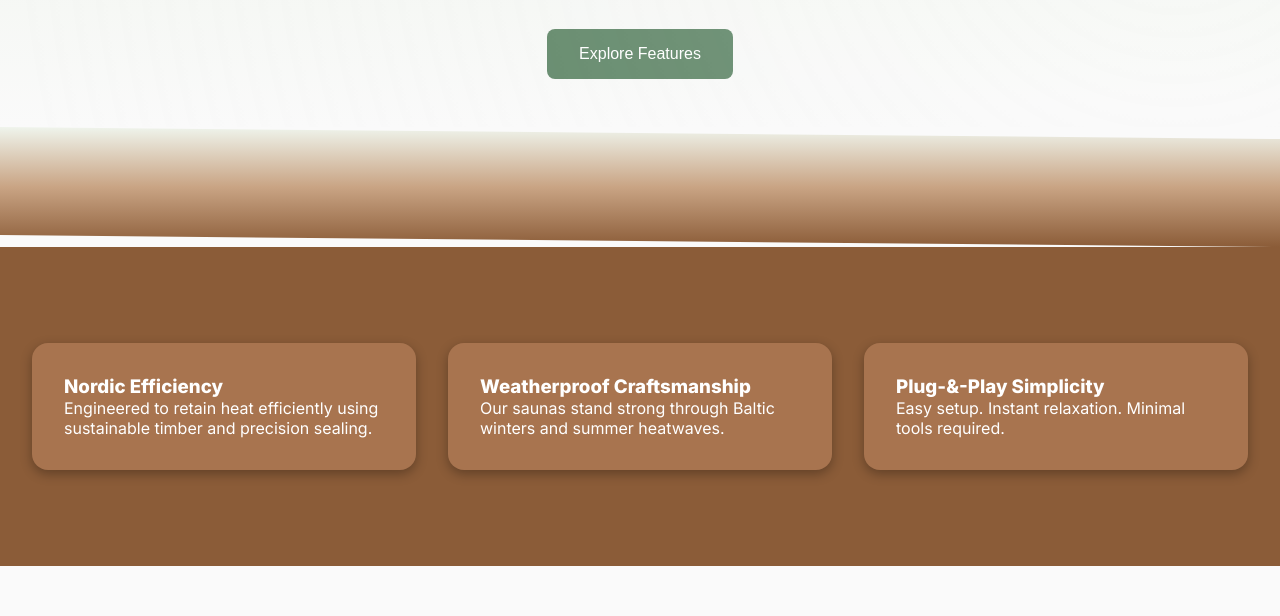
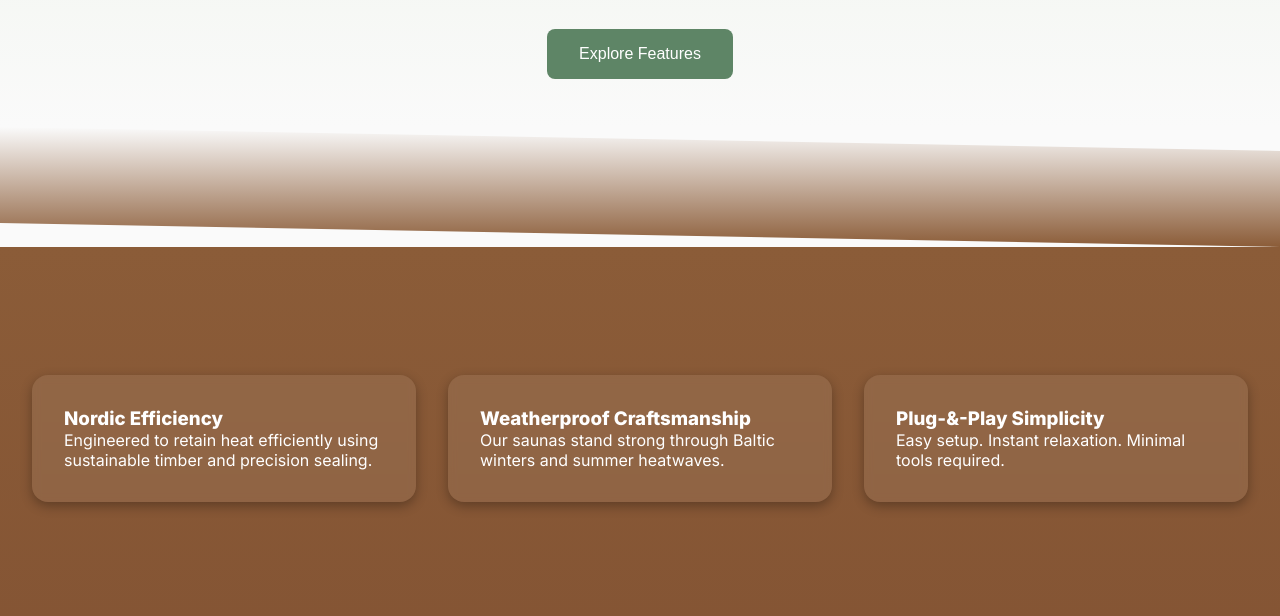
Before and after one commit to LukassMoon/sauna-website, a plain HTML site: page index.html in a window 1280 px wide. Shown: the part 266-882 px from the top of the page. Drawn offline with Linux system fonts and the light colour scheme.

```diff
--- a/css/style.css
+++ b/css/style.css
@@ -89,31 +89,37 @@ nav a {
   100% { transform: translateX(10%) scale(1.5); }
 }
 
-/* TRANSITION SECTION */
+/* Transition divider */
 .transition-hint {
   height: 120px;
-  background: linear-gradient(to bottom, var(--halure), #c9a484, #8b5c38);
-  clip-path: polygon(0 0, 100% 10%, 100% 100%, 0% 90%);
+  background: linear-gradient(to bottom, transparent, #8b5c38);
+  clip-path: polygon(0 0, 100% 20%, 100% 100%, 0% 80%);
 }
 
-/* FEATURES SECTION (wood-themed) */
-section.features {
-  background: #8b5c38;
+/* New sauna zone */
+.sauna-zone {
+  background: linear-gradient(180deg, #8b5c38 0%, #7b4a2e 50%, #6a3d25 100%);
   color: white;
+  padding-top: 4rem;
+  padding-bottom: 4rem;
+}
+
+/* Feature grid */
+.features {
   display: grid;
   grid-template-columns: repeat(auto-fit, minmax(240px, 1fr));
   gap: 2rem;
-  padding: 6rem 2rem;
-  margin-top: 0;
+  padding: 4rem 2rem;
 }
 
 .feature {
-  background: #a8744f;
+  background: rgba(255, 255, 255, 0.08);
   padding: 2rem;
   border-radius: 1rem;
   box-shadow: 0 4px 12px rgba(0,0,0,0.3);
   transition: transform 0.2s ease;
   color: white;
+  backdrop-filter: blur(4px);
 }
 
 .feature:hover {
--- a/index.html
+++ b/index.html
@@ -21,14 +21,14 @@
   </header>
 
   <section class="hero">
-    <h1>Your Modern Sauna Escape</h1>
-    <p>Nature-inspired. Latvian-built. Wellness-focused.</p>
-    <button class="cta" onclick="scrollToFeatures()">Explore Features</button>
-    <div class="hero-smoke"></div>
-  </section>
+  <h1>Your Modern Sauna Escape</h1>
+  <p>Nature-inspired. Latvian-built. Wellness-focused.</p>
+  <button class="cta" onclick="scrollToFeatures()">Explore Features</button>
+</section>
 
   <section class="transition-hint"></section>
 
+ <section class="sauna-zone">
   <section id="features" class="features">
     <div class="feature" onclick="scrollToDetail('detail1')">
       <h3>Nordic Efficiency</h3>
@@ -61,6 +61,7 @@
     <h2>Plug-&-Play Simplicity</h2>
     <p>Placeholder details for Plug-&-Play Simplicity. More content coming soon...</p>
   </section>
+  </section>
 
   <footer>
     <p>© 2025 Saunas Latvia. Designed for balance and restoration.</p>
```
